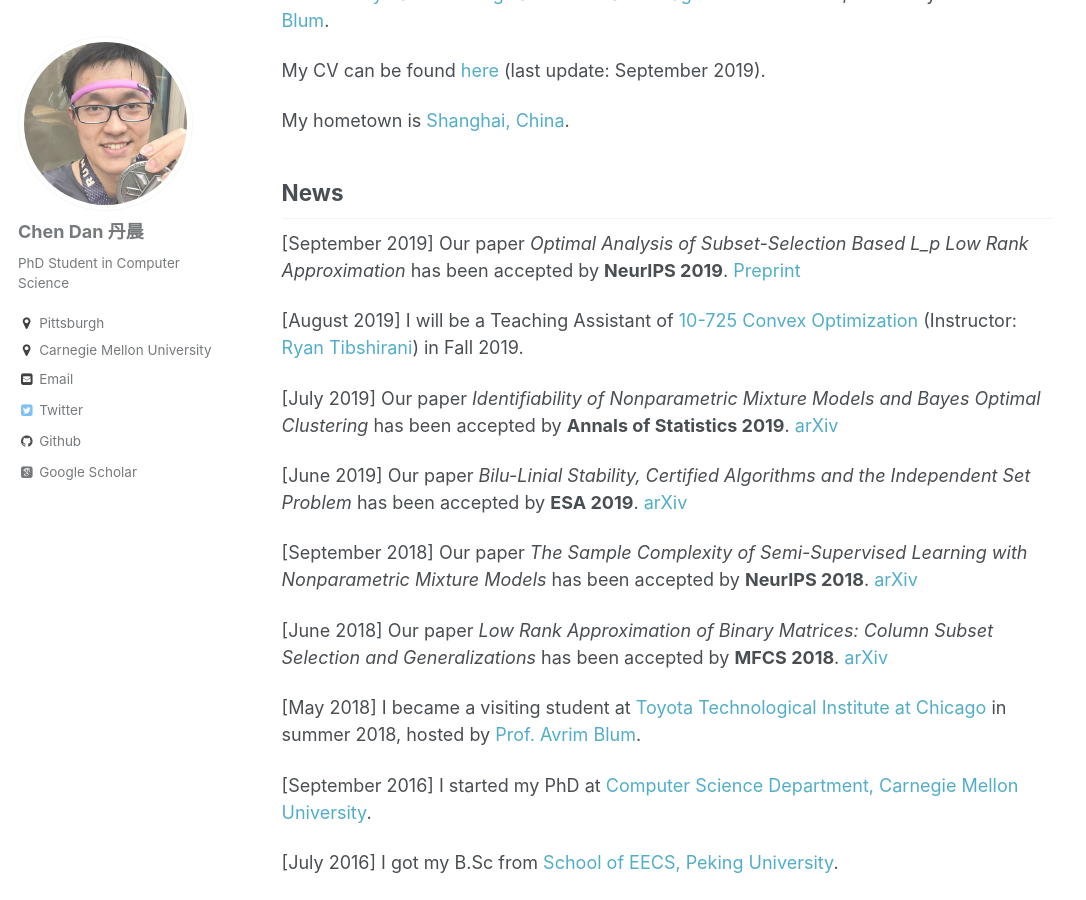
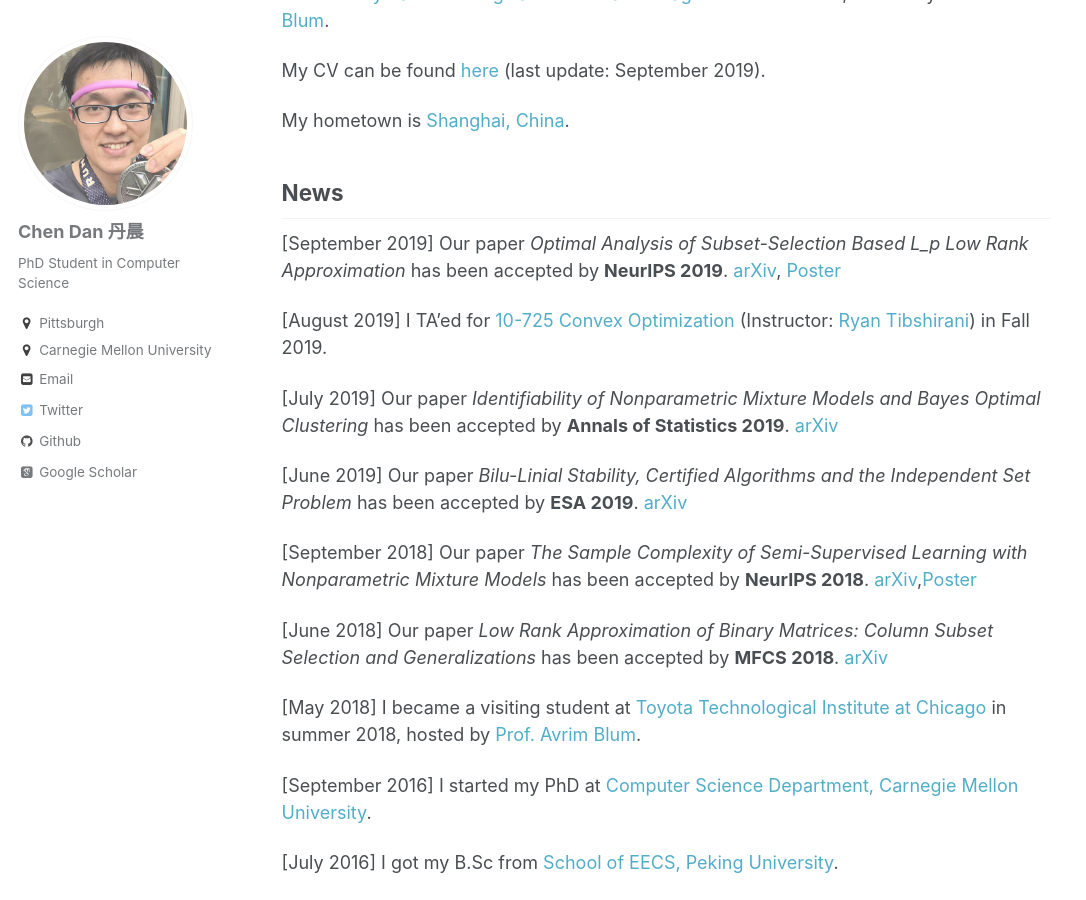
Before and after one commit to ChenDanCMU/chendancmu.github.io, a Jekyll site: the page built from _pages/about.md, in a window 1280 px wide and 900 px high, scrolled down 339 px. Shown: the whole window, without its empty margins (0-1086 px from the left). Built offline with Jekyll 4.4.1, drawn with Linux system fonts in a browser that asks for light colours; some web fonts are replaced.

Commit message:
update SSL poster

```diff
--- a/_pages/about.md
+++ b/_pages/about.md
@@ -18,15 +18,15 @@ My hometown is [Shanghai, China](https://en.wikipedia.org/wiki/Shanghai).
 
 ## News
 
-[September 2019] Our paper *Optimal Analysis of Subset-Selection Based L_p Low Rank Approximation* has been accepted by **NeurIPS 2019**. [Preprint](https://chendancmu.github.io/files/NeurIPS_Lp_preprint.pdf)
+[September 2019] Our paper *Optimal Analysis of Subset-Selection Based L_p Low Rank Approximation* has been accepted by **NeurIPS 2019**. [arXiv](https://arxiv.org/abs/1910.13618), [Poster](https://chendancmu.github.io/files/NeurIPS_Lp_poster.pdf)
 
-[August 2019] I will be a Teaching Assistant of [10-725 Convex Optimization](https://www.stat.cmu.edu/~ryantibs/convexopt/) (Instructor: [Ryan Tibshirani](https://www.stat.cmu.edu/~ryantibs/)) in Fall 2019.
+[August 2019] I TA'ed for [10-725 Convex Optimization](https://www.stat.cmu.edu/~ryantibs/convexopt/) (Instructor: [Ryan Tibshirani](https://www.stat.cmu.edu/~ryantibs/)) in Fall 2019.
 
 [July 2019] Our paper *Identifiability of Nonparametric Mixture Models and Bayes Optimal Clustering* has been accepted by **Annals of Statistics 2019**. [arXiv](https://arxiv.org/abs/1802.04397)
 
 [June 2019] Our paper *Bilu-Linial Stability, Certified Algorithms and the Independent Set Problem* has been accepted by **ESA 2019**.  [arXiv](https://arxiv.org/abs/1810.08414)
 
-[September 2018] Our paper *The Sample Complexity of Semi-Supervised Learning with Nonparametric Mixture Models* has been accepted by **NeurIPS 2018**. [arXiv](https://arxiv.org/abs/1809.03073)
+[September 2018] Our paper *The Sample Complexity of Semi-Supervised Learning with Nonparametric Mixture Models* has been accepted by **NeurIPS 2018**. [arXiv](https://arxiv.org/abs/1809.03073),[Poster](https://chendancmu.github.io/files/NeurIPS_SSL_poster.pdf)
 
 [June 2018] Our paper *Low Rank Approximation of Binary Matrices: Column Subset Selection and Generalizations* has been accepted by **MFCS 2018**. [arXiv](https://arxiv.org/abs/1511.01699)
 
```
Also changed, not shown: _pages/publications.md (+1 -1 lines), 3 other files.
